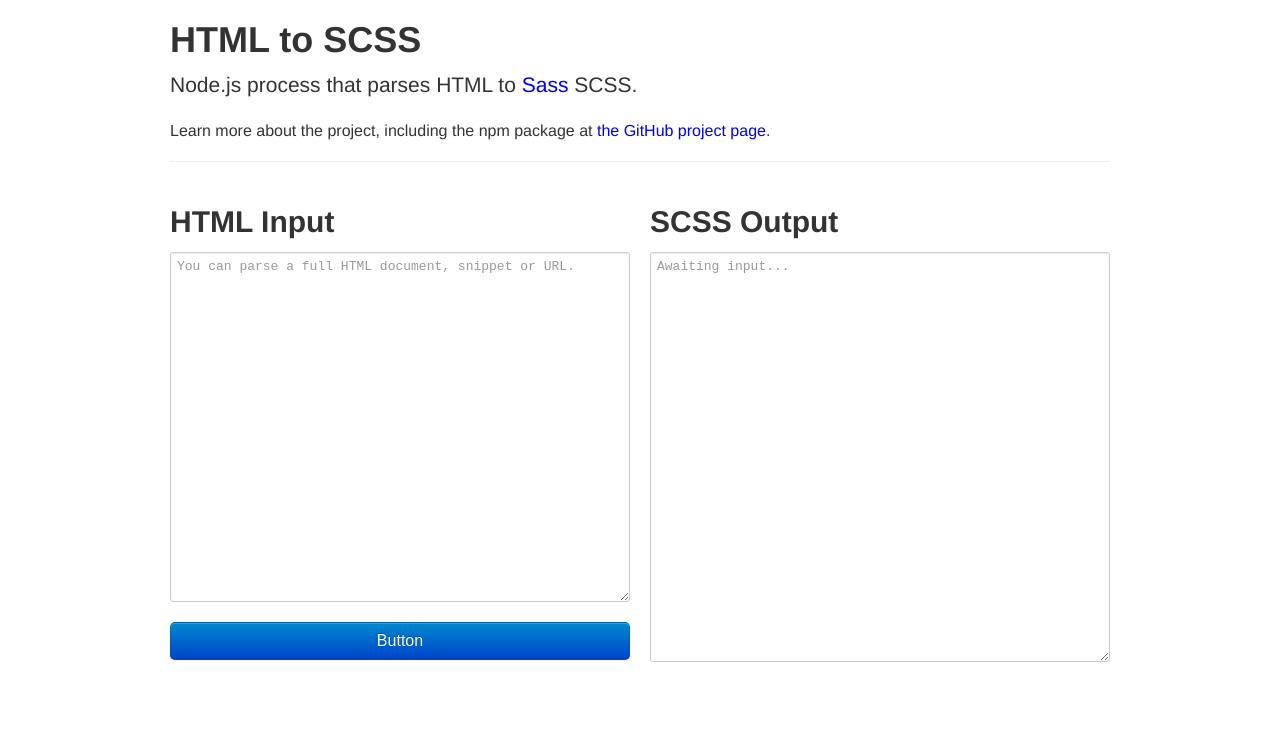
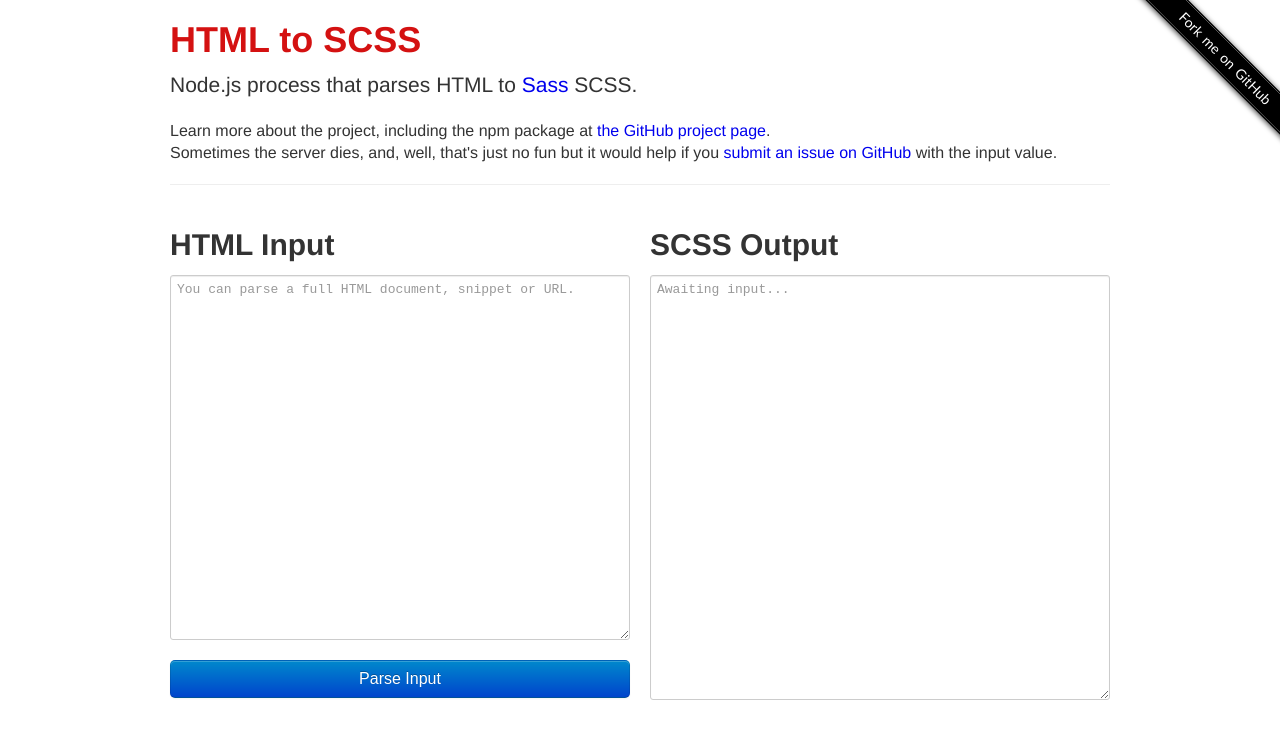
Before and after one commit to dannygarcia/html-to-scss, a plain HTML site: page index.html in a window 1280 px wide. Drawn offline with nearby package versions, Linux system fonts and the light colour scheme.

Commit message:
Online parser complete.

```diff
--- a/css/style.css
+++ b/css/style.css
@@ -218,23 +218,89 @@ td { vertical-align: top; }
 	 Author:
 	 ========================================================================== */
 
-
 #parse {
 	margin: 20px 0 0 0;
 }
 
+h1 a,
+h1 a:visited {
+	color: #D41111;
+}
 
 textarea {
 	font-family: monospace;
+	overflow-x: scroll;
 }
 
+.container {
+	margin-bottom: 50px;
+}
 
+#banner{
+	height: 149px;
+	width: 149px;
+	overflow:hidden;
+	padding: 0;
+	margin: 0;
+	position: fixed;
+	top: 0;
+	right: 0;
+}
 
+#banner a{
 
+	display: block;
+	width: 190px;
+	font-size: 14px;
+	font-family: Frutiger, "Frutiger Linotype", Univers, Calibri, "Gill Sans", "Gill Sans MT",
+		"Myriad Pro", Myriad, "DejaVu Sans Condensed", "Liberation Sans", "Nimbus Sans L", Tahoma,
+		Geneva, "Helvetica Neue", Helvetica, Arial, sans serif;
+	background-color: #333;
+	color: #FFF;
+	word-spacing: 2px;
+	text-decoration: none;
+	padding: 5px 15px 5px 25px;
 
+	position:relative;
+	left: 20px;
+	top: -37px;
+	text-align: center;
 
+	-moz-transform-origin: 0 0 ;
+	-moz-transform:rotate(45deg);
+	-moz-box-shadow:    1px 1px 5px 1px #666;
 
+	-webkit-transform-origin: 0 0 ;
+	-webkit-transform:rotate(45deg);
+	-webkit-box-shadow: 1px 1px 5px 1px #666;
 
+	-ms-transform-origin: 0 0 ;
+	-ms-transform:rotate(45deg);
+	-ms-box-shadow: 1px 1px 5px 1px #666;
+
+	transform-origin: 0 0 ;
+	transform:rotate(45deg);
+	box-shadow: 1px 1px 5px 1px #666;
+
+	background-image: linear-gradient(bottom, #000000 3%, #666666 5%, #000000 7%, #000000 93%, #666666 95%, #000000 97%);
+	background-image: -o-linear-gradient(bottom, #000000 3%, #666666 5%, #000000 7%, #000000 93%, #666666 95%, #000000 97%);
+	background-image: -moz-linear-gradient(bottom, #000000 3%, #666666 5%, #000000 7%, #000000 93%, #666666 95%, #000000 97%);
+	background-image: -webkit-linear-gradient(bottom, #000000 3%, #666666 5%, #000000 7%, #000000 93%, #666666 95%, #000000 97%);
+	background-image: -ms-linear-gradient(bottom, #000000 3%, #666666 5%, #000000 7%, #000000 93%, #666666 95%, #000000 97%);
+
+	background-image: -webkit-gradient(
+		linear,
+		left bottom,
+		left top,
+		color-stop(0.03, #000000),
+		color-stop(0.05, #666666),
+		color-stop(0.07, #000000),
+		color-stop(0.93, #000000),
+		color-stop(0.95, #666666),
+		color-stop(0.97, #000000)
+	);
+
+}
 
 
 /* ==|== media queries ======================================================
--- a/index.html
+++ b/index.html
@@ -35,14 +35,15 @@
 			 chromium.org/developers/how-tos/chrome-frame-getting-started -->
 	<!--[if lt IE 7]><p class=chromeframe>Your browser is <em>ancient!</em> <a href="http://browsehappy.com/">Upgrade to a different browser</a> or <a href="http://www.google.com/chromeframe/?redirect=true">install Google Chrome Frame</a> to experience this site.</p><![endif]-->
 
+	<div id="banner"><a target="_blank" href="https://github.com/dannyx0/html-to-scss">Fork me on GitHub</a></div>
 
 	<div class="container">
 		<header class="page-header">
 
-			<h1>HTML to SCSS</h1>
+			<h1><a href="https://github.com/dannyx0/html-to-scss">HTML to SCSS</a></h1>
 
 			<p class="lead">Node.js process that parses HTML to <a href="http://sass-lang.com/">Sass</a> SCSS.</p>
-			<p>Learn more about the project, including the npm package at <a href="https://github.com/dannyx0/html-to-scss">the GitHub project page</a>.</p>
+			<p>Learn more about the project, including the npm package at <a href="https://github.com/dannyx0/html-to-scss">the GitHub project page</a>. <br>Sometimes the server dies, and, well, that's just no fun but it would help if you <a href="https://github.com/dannyx0/html-to-scss/issues">submit an issue on GitHub</a> with the input value.</p>
 
 		</header>
 		<div role="main">
@@ -52,7 +53,7 @@
 				<div class="span6">
 					<h2>HTML Input</h2>
 					<textarea id="input" placeholder="You can parse a full HTML document, snippet or URL." class="span6" rows="17"></textarea>
-					<button id="parse" type="button" class="btn-block btn btn-large btn-primary">Button</button>
+					<button id="parse" type="button" class="btn-block btn btn-large btn-primary">Parse Input</button>
 				</div>
 				<div class="span6">
 					<h2>SCSS Output</h2>
@@ -93,7 +94,6 @@
 			$btn.attr('disabled', true);
 
 			$.ajax({
-				// url : "http://jsonp.jit.su/",
 				url : "http://immense-beach-7169.herokuapp.com",
 				crossDomain : true,
 				dataType : 'text',
```
